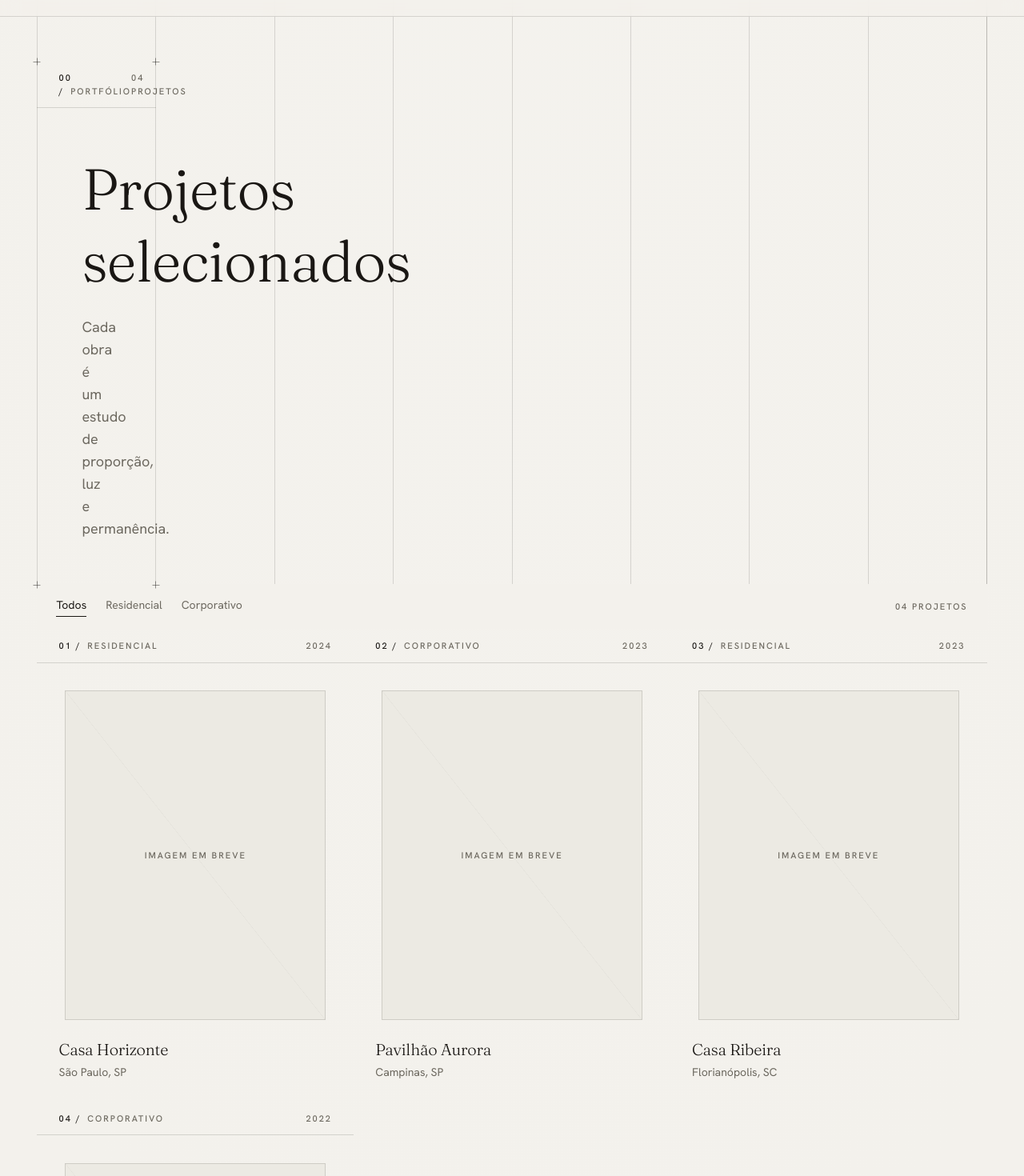
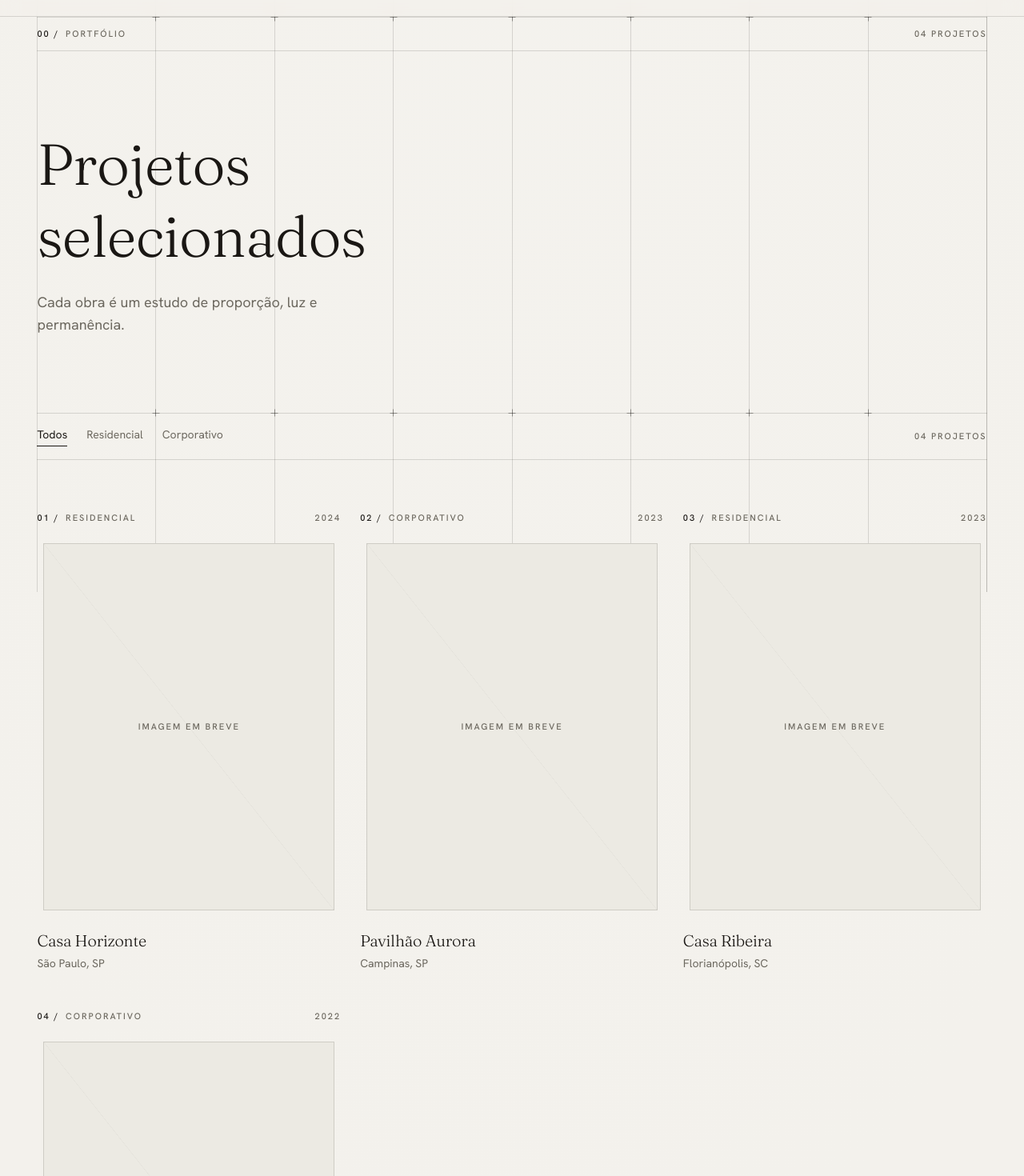
Before and after one commit to theusinshow/monteiro, a Next.js app: page /projetos in a window 1280 px wide. Shown: the part 60-1530 px from the top of the page at 80% size. Built offline with nearby package versions, Linux system fonts and the light colour scheme.

Commit message:
feat(grid): migrate projects index to global grid

```diff
--- a/app/projetos/page.tsx
+++ b/app/projetos/page.tsx
@@ -1,8 +1,10 @@
 import type { Metadata } from "next";
 import { Container } from "@/components/ui/Container";
-import { CellGroup, Cell } from "@/components/ui/Cell";
+import { Rule } from "@/components/ui/Rule";
 import { ProjectsView } from "@/components/projects/ProjectsView";
 import { projects } from "@/lib/projects";
+
+const pad = (n: number) => String(n).padStart(2, "0");
 
 export const metadata: Metadata = {
   title: "Projetos",
@@ -12,28 +14,31 @@ export const metadata: Metadata = {
 
 export default function ProjetosPage() {
   return (
-    <Container className="pb-28 pt-10 md:pt-14">
-      <CellGroup>
-        <Cell
-          marks
-          index="00"
-          label="Portfólio"
-          annotation={`${String(projects.length).padStart(2, "0")} projetos`}
-          className="p-8 md:p-14"
-        >
+    <div className="pb-px">
+      <Rule marks />
+      <Container className="flex items-center justify-between py-3">
+        <span className="label">
+          <span className="text-ink">00 /</span>
+          <span className="ml-2">Portfólio</span>
+        </span>
+        <span className="label tabular">{pad(projects.length)} projetos</span>
+      </Container>
+
+      <Rule />
+      <Container className="py-16 md:py-24">
+        <div className="grid grid-cols-4 md:grid-cols-6 lg:grid-cols-8">
+          <div className="col-span-4 md:col-span-6 lg:col-span-6">
             <h1 className="max-w-[14ch] font-display text-4xl leading-tight md:text-7xl">
               Projetos selecionados
             </h1>
             <p className="mt-6 max-w-md text-lg text-graphite">
-            {/* PLACEHOLDER — intro copy (CNT-006) */}
               Cada obra é um estudo de proporção, luz e permanência.
             </p>
-        </Cell>
-      </CellGroup>
+          </div>
+        </div>
+      </Container>
 
-      <div className="-mt-px">
       <ProjectsView projects={projects} />
     </div>
-    </Container>
   );
 }
--- a/components/projects/ProjectsView.tsx
+++ b/components/projects/ProjectsView.tsx
@@ -2,7 +2,8 @@
 
 import { useMemo, useState } from "react";
 import Link from "next/link";
-import { CellGroup, Cell } from "@/components/ui/Cell";
+import { Container } from "@/components/ui/Container";
+import { Rule } from "@/components/ui/Rule";
 import { Figure } from "@/components/ui/Figure";
 import { FilterTabs } from "@/components/ui/FilterTabs";
 import { MaskReveal } from "@/components/motion/MaskReveal";
@@ -10,7 +11,7 @@ import { projectTypes, type Project, type ProjectType } from "@/lib/projects";
 
 const pad = (n: number) => String(n).padStart(2, "0");
 
-/** Filterable project index, laid out as a continuous bordered cell matrix. */
+/** Filterable project index, laid out on the global grid (3-up on desktop). */
 export function ProjectsView({ projects }: { projects: Project[] }) {
   const [filter, setFilter] = useState<ProjectType | "Todos">("Todos");
 
@@ -23,36 +24,39 @@ export function ProjectsView({ projects }: { projects: Project[] }) {
   );
 
   return (
-    <CellGroup cols="md:grid-cols-3">
-      {/* Filter strip spans the full matrix width */}
-      <div className="relative bg-paper md:col-span-3">
-        <div className="flex flex-wrap items-center justify-between gap-4 px-5 py-4 md:px-6">
-          <FilterTabs
-            options={projectTypes}
-            value={filter}
-            onChange={setFilter}
-          />
+    <>
+      {/* Filter strip — an element edge on the grid */}
+      <Rule marks />
+      <Container className="flex flex-wrap items-center justify-between gap-4 py-4">
+        <FilterTabs options={projectTypes} value={filter} onChange={setFilter} />
         <span className="label tabular">
           {pad(visible.length)} {visible.length === 1 ? "projeto" : "projetos"}
         </span>
+      </Container>
+
+      <Rule />
+      <Container className="py-12 md:py-16">
+        <div className="grid grid-cols-1 gap-x-6 gap-y-12 md:grid-cols-3">
+          {visible.map((project, i) => (
+            <Link
+              key={project.slug}
+              href={`/projetos/${project.slug}`}
+              className="group block"
+            >
+              <div className="mb-4 flex items-baseline justify-between">
+                <span className="label">
+                  <span className="text-ink">{pad(i + 1)} /</span>
+                  <span className="ml-2">{project.type}</span>
+                </span>
+                <span className="label tabular">{project.year}</span>
               </div>
-      </div>
-
-      {visible.map((project, i) => (
-        <Cell
-          key={project.slug}
-          index={pad(i + 1)}
-          label={project.type}
-          annotation={String(project.year)}
-        >
-          <Link href={`/projetos/${project.slug}`} className="group block">
               <MaskReveal>
                 <Figure
                   src={project.cover}
                   alt={`${project.title}, ${project.location}`}
                   ratio="4/5"
                   priority={i < 3}
-                className="transition-transform duration-700 ease-editorial group-hover:scale-[1.03]"
+                  className="transition-transform duration-700 ease-editorial group-hover:scale-[1.01]"
                 />
               </MaskReveal>
               <h3 className="mt-5 font-display text-xl leading-none">
@@ -60,8 +64,9 @@ export function ProjectsView({ projects }: { projects: Project[] }) {
               </h3>
               <p className="mt-2 text-sm text-graphite">{project.location}</p>
             </Link>
-        </Cell>
           ))}
-    </CellGroup>
+        </div>
+      </Container>
+    </>
   );
 }
```
Lines whose indentation alone changed are shown as unchanged.
